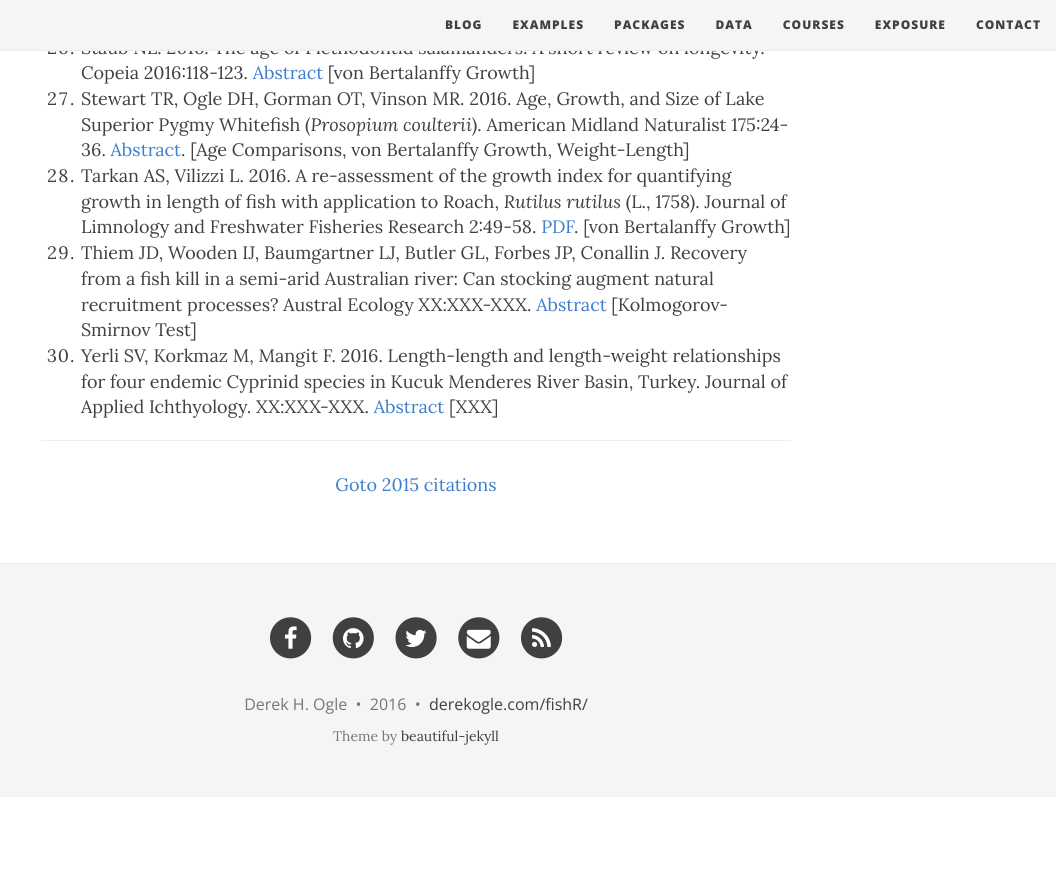
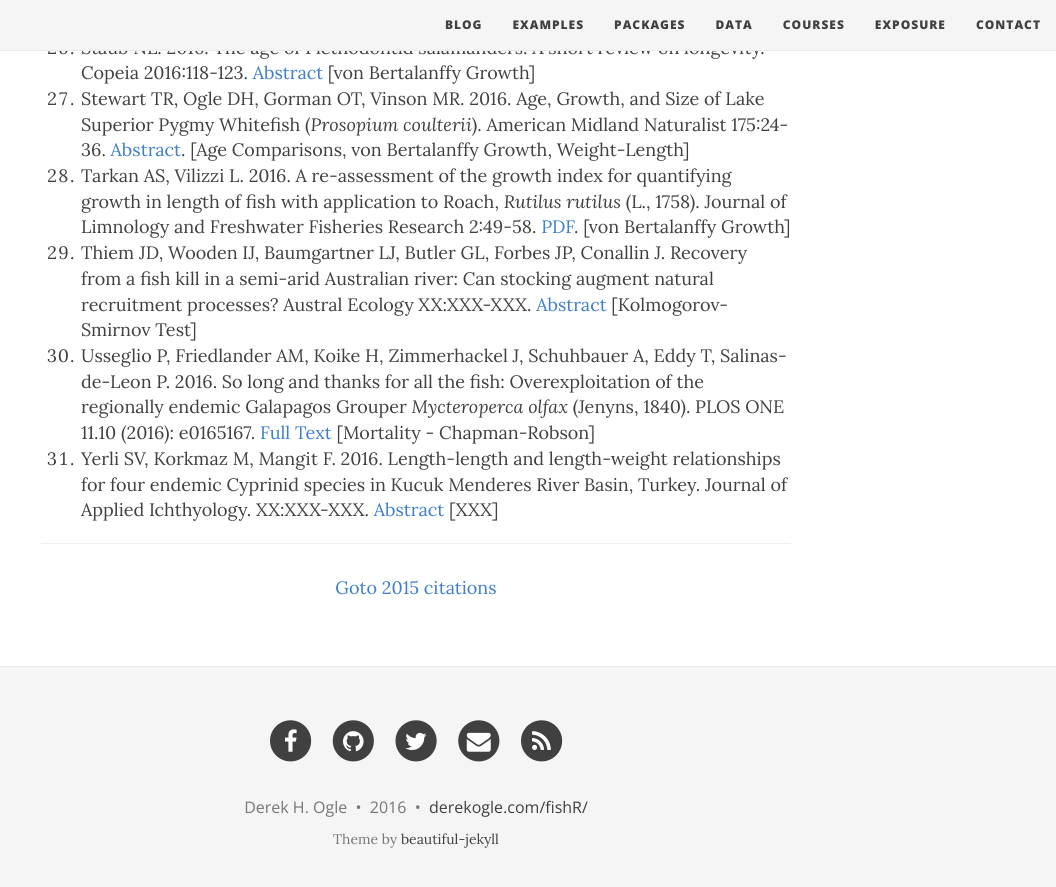
Before and after one commit to droglenc/fishR, a Jekyll site: the page built from exposure/exposure-citations16.md, in a window 1280 px wide and 900 px high, scrolled down 2651 px. Shown: the top 887 px of the window, without its empty margins (224-1280 px from the left). Built offline with Jekyll 4.4.1, drawn with Linux system fonts in a browser that asks for light colours; nearby versions of some CDN libraries; before the commit the page ends 3448 px from its top, so only the background shows below that; some of the changed lines change nothing that is shown.

Commit message:
Added citation

```diff
--- a/exposure/exposure-citations16.md
+++ b/exposure/exposure-citations16.md
@@ -5,7 +5,7 @@ subtitle: fishR and FSA is Being Used!!
 css: "/css/exposure-citation.css"
 ---
 
-The [**IFAR** book](http://derekogle.com/IFAR/), **fishR** website, or the **FSA** package were cited in the following <span id="contact-div">30</span> publications.
+The [**IFAR** book](http://derekogle.com/IFAR/), **fishR** website, or the **FSA** package were cited in the following <span id="contact-div">31</span> publications.
 
 1. Allen BE.  2016.  Growth, mortality, and genetic structure: Effects of harvest and management s
 trategies on Walleye (*Sander vitreus*) populations in Alberta, Canada.  Master's Thesis, Univ. Calgary.  [Full Text](http://theses.ucalgary.ca/jspui/bitstream/11023/3004/3/ucalgary_2016_allen_brandon.pdf) [Age-Length Key, Mortality]
@@ -37,6 +37,7 @@ trategies on Walleye (*Sander vitreus*) populations in Alberta, Canada.  Master'
 1. Stewart TR, Ogle DH, Gorman OT, Vinson MR.  2016.  Age, Growth, and Size of Lake Superior Pygmy Whitefish (*Prosopium coulterii*).  American Midland Naturalist 175:24-36. [Abstract](http://www.bioone.org/doi/10.1674/amid-175-01-24-36.1).  [Age Comparisons, von Bertalanffy Growth, Weight-Length]
 1. Tarkan AS, Vilizzi L.  2016.  A re-assessment of the growth index for quantifying growth in length of fish with application to Roach, *Rutilus rutilus* (L., 1758).  Journal of Limnology and Freshwater Fisheries Research 2:49-58.  [PDF](http://scholar.google.com/scholar_url?url=http://www.limnofish.org/article/download/5000127509/5000163990&hl=en&sa=X&scisig=AAGBfm2aCE3ZOH8I5CRXS40YGWKezUigDQ&nossl=1&oi=scholaralrt).  [von Bertalanffy Growth]
 1. Thiem JD, Wooden IJ, Baumgartner LJ, Butler GL, Forbes JP, Conallin J.  Recovery from a fish kill in a semi-arid Australian river: Can stocking augment natural recruitment processes?  Austral Ecology XX:XXX-XXX.  [Abstract](http://onlinelibrary.wiley.com/doi/10.1111/aec.12424/full)  [Kolmogorov-Smirnov Test]
+1. Usseglio P, Friedlander AM, Koike H, Zimmerhackel J, Schuhbauer A, Eddy T, Salinas-de-Leon P. 2016. So long and thanks for all the fish: Overexploitation of the regionally endemic Galapagos Grouper *Mycteroperca olfax* (Jenyns, 1840). PLOS ONE 11.10 (2016): e0165167. [Full Text](http://journals.plos.org/plosone/article?id=10.1371/journal.pone.0165167) [Mortality - Chapman-Robson]
 1. Yerli SV, Korkmaz M, Mangit F.  2016.  Length-length and length-weight relationships for four endemic Cyprinid species in Kucuk Menderes River Basin, Turkey.  Journal of Applied Ichthyology.  XX:XXX-XXX.  [Abstract](http://onlinelibrary.wiley.com/doi/10.1111/jai.13133/abstract) [XXX]
 
 -----
```
